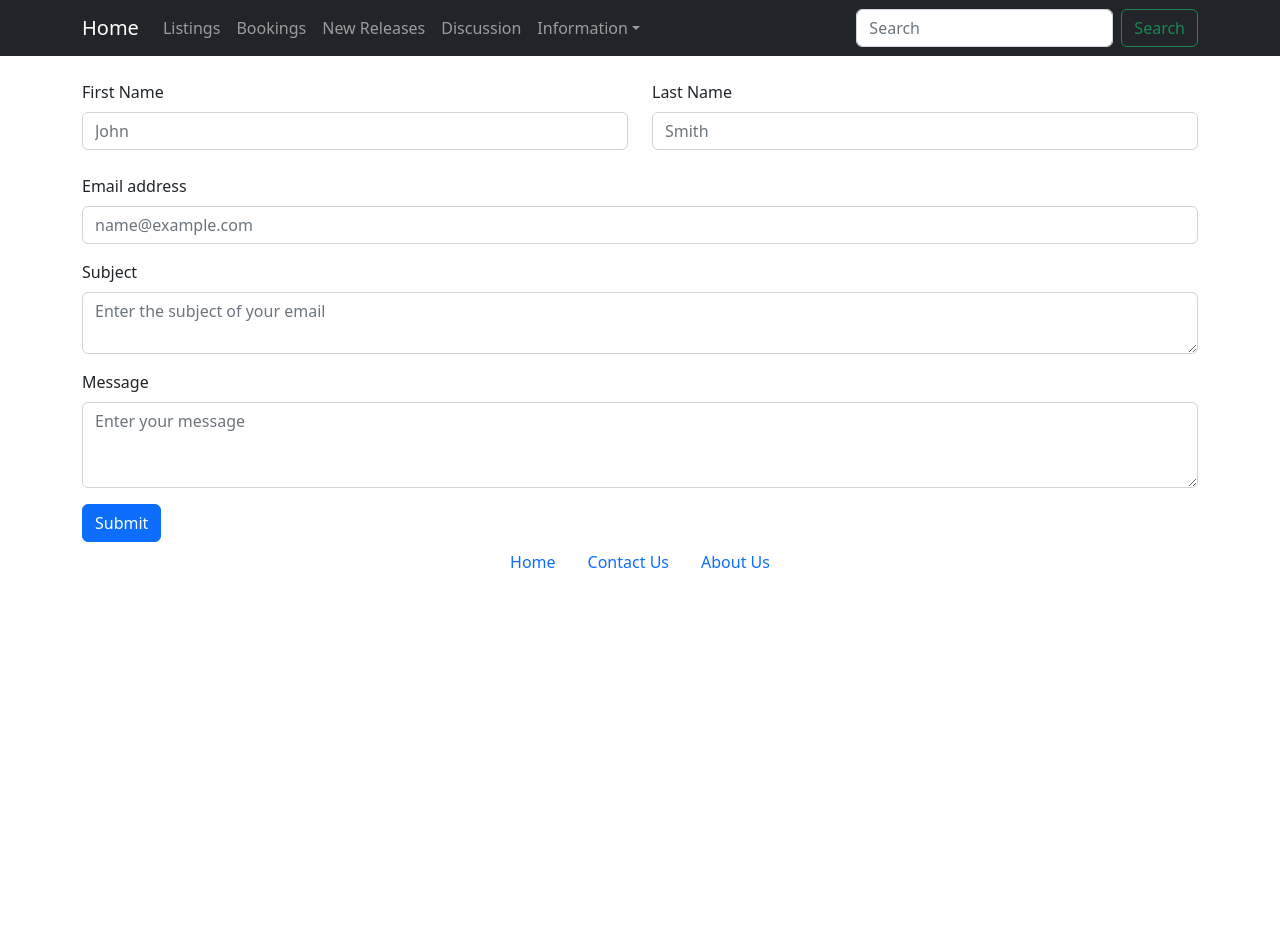
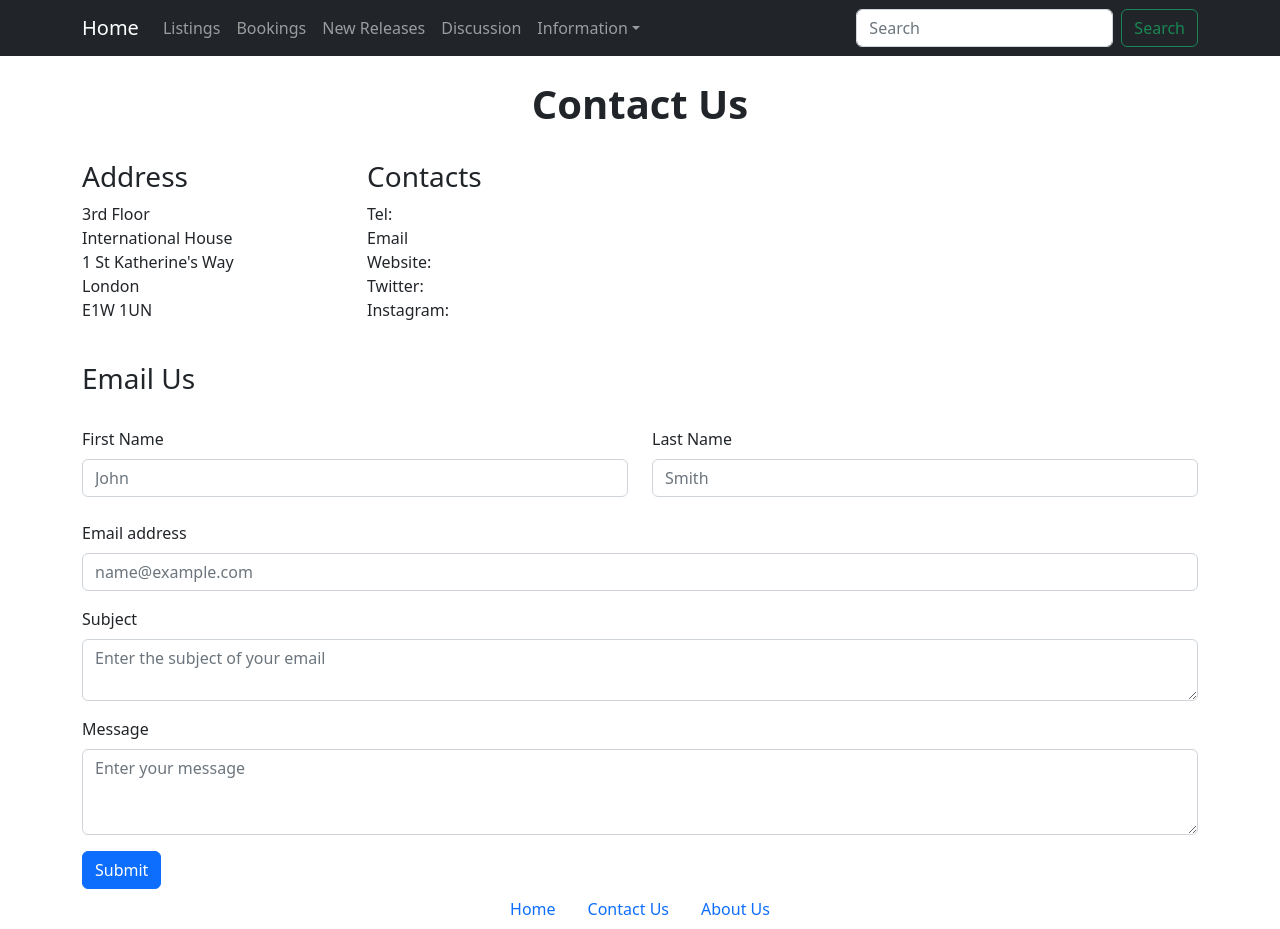
Before and after one commit to tashfeenarshad/DTK_JS-QA_CINEMA, a React (Create React App) app in the folder cinema/: page /contact in a window 1280 px wide. Before the commit the page ends 800 px from the top, so only its background shows below. Built offline with nearby package versions, Linux system fonts and the light colour scheme.

Commit message:
contact info added

```diff
--- a/cinema/src/Components/Contact.jsx
+++ b/cinema/src/Components/Contact.jsx
@@ -6,7 +6,53 @@ import Row from 'react-bootstrap/Row';
 function Contact() {
   return (
     <>
+
+      <div>
+                <Row>
+                    <Col style={{ display: 'flex', justifyContent: 'center' }} >
+                        <h1 style={{ fontWeight: 'bold' }} >Contact Us</h1>
+                    </Col>
+                </Row>
+                <br />
+
+                <Row>
+                    <Col lg="3">
+                        <div id="address-info-div">
+                            <h3>Address</h3>
+                            <p>3rd Floor
+                            <br />
+                            International House
+                            <br />
+                            1 St Katherine's Way
+                            <br />
+                            London
+                            <br />
+                            E1W 1UN</p>
+                        </div>
+                    </Col>
+
+                    <Col lg="3">
+                        <div id="contact-info-div">
+                            <h3>Contacts</h3>
+                            <p>Tel:
+                            <br />
+                            Email
+                            <br />
+                            Website:
+                            <br />
+                            Twitter:
+                            <br />
+                            Instagram:</p>
+                        </div>
+                    </Col>
+                </Row>
+                <br />
+            </div>
+
+
     <Form>
+    <h3>Email Us</h3>
+    <br />
     <Row>
         <Col>
           <Form.Label>First Name</Form.Label>
```
